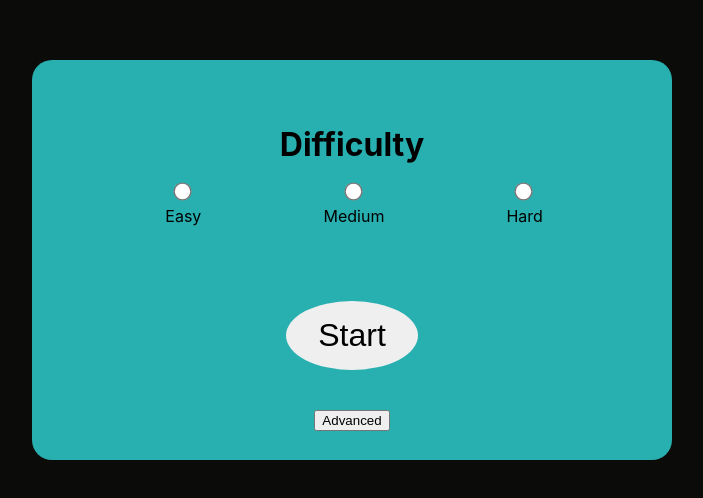
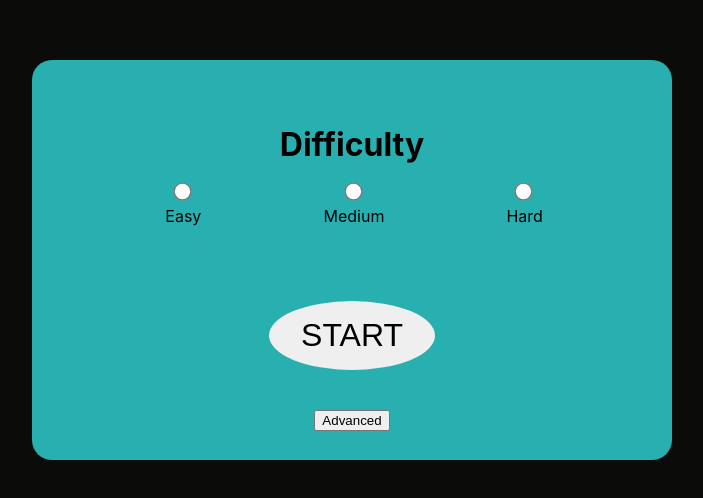
Before and after one commit to TroyB95/minesweeper, a React (Create React App) app: page / in a window 1280 px wide. Shown: the part 140-638 px from the top of the page, without its empty margins (288-991 px from the left). Built offline with nearby package versions, Linux system fonts and the light colour scheme.

Commit message:
TB - Edited start button text to be capitals

```diff
--- a/src/Components/StartScreen/index.tsx
+++ b/src/Components/StartScreen/index.tsx
@@ -178,7 +178,7 @@ function StartScreen({ setStartTime, setOptionsSubmitted }: StartScreenProps) {
           )}
           <input
             type="submit"
-            value="Start"
+            value="START"
             disabled={submitButtonDisabled(
               optionsView,
               difficulty,
```
